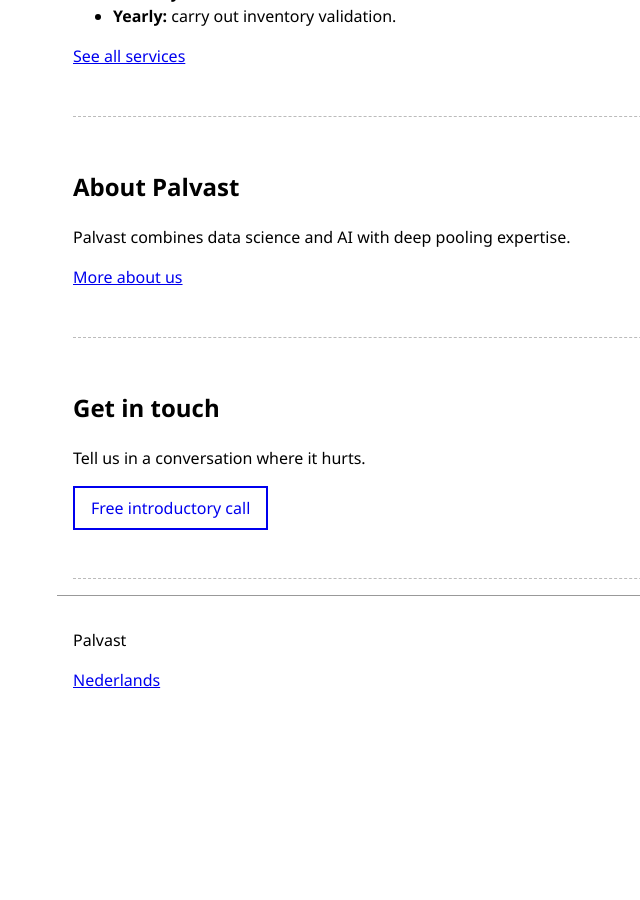
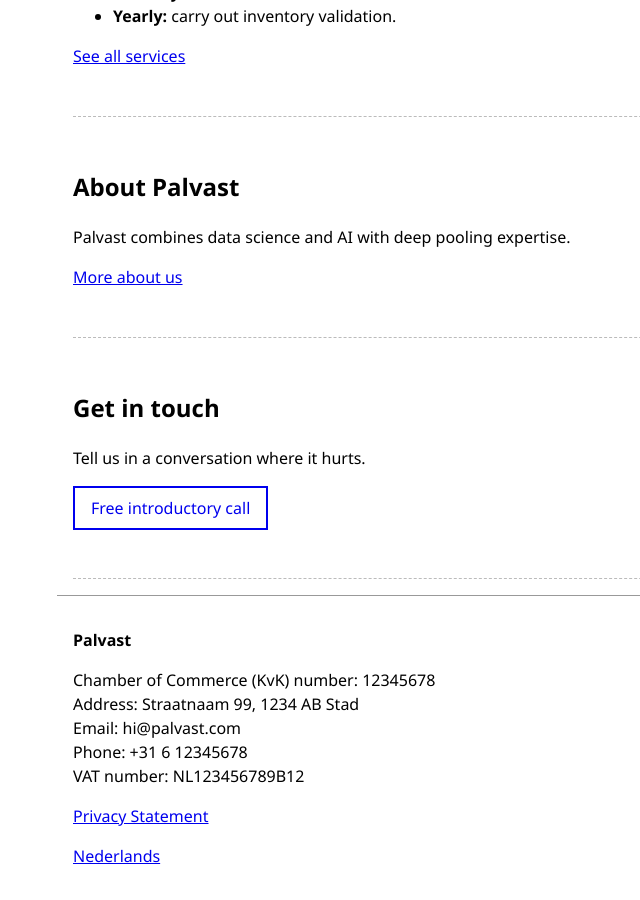
Before and after one commit to StijnKorver242824/palvast.com-website, a Jekyll site: the page built from en/index.html, in a window 1280 px wide and 900 px high, scrolled down 1267 px. Shown: the whole window, without its empty margins (87-727 px from the left). Built offline with Jekyll 4.4.1, drawn with Linux system fonts in a browser that asks for light colours; before the commit the page ends 1991 px from its top, so only the background shows below that.

Commit message:
add privacy statement

```diff
--- /dev/null
+++ b/_data/company.yml
@@ -0,0 +1,8 @@
+# Company details shown in the footer and the privacy statement.
+# Replace the placeholders. Leave a value empty ("") to hide that line (e.g. vat).
+legal_name: "Palvast"
+kvk: "12345678"
+address: "Straatnaam 99, 1234 AB Stad"
+email: "hi@palvast.com"
+phone: "+31 6 12345678"
+vat: "NL123456789B12"
--- a/_data/en.yml
+++ b/_data/en.yml
@@ -19,3 +19,10 @@ contact_cta:
   heading: "Get in touch"
   text: "Tell us in a conversation where it hurts."
 footer_note: "Later: KvK number, contact details, privacy statement (decision 8)"
+company_labels:
+  kvk: "Chamber of Commerce (KvK) number"
+  address: "Address"
+  email: "Email"
+  phone: "Phone"
+  vat: "VAT number"
+  privacy: "Privacy Statement"
--- a/_includes/footer.html
+++ b/_includes/footer.html
@@ -1,7 +1,19 @@
 {%- assign t = site.data[page.lang] -%}
+{%- assign c = site.data.company -%}
 {%- if page.lang == 'nl' -%}{%- assign other_url = page.url | replace_first: '/nl/', '/en/' -%}{%- else -%}{%- assign other_url = page.url | replace_first: '/en/', '/nl/' -%}{%- endif -%}
 <footer>
-    <p>Palvast</p>
-    {% comment %} {{ t.footer_note }} {% endcomment %}
+    <p><strong>{{ c.legal_name }}</strong></p>
+    <p>
+      {{ t.company_labels.kvk }}: {{ c.kvk }}<br>
+      {{ t.company_labels.address }}: {{ c.address }}<br>
+      {{ t.company_labels.email }}: {{ c.email }}
+      {%- if c.phone != "" %}<br>
+      {{ t.company_labels.phone }}: {{ c.phone }}
+      {%- endif %}
+      {%- if c.vat != "" %}<br>
+      {{ t.company_labels.vat }}: {{ c.vat }}
+      {%- endif %}
+    </p>
+    <p><a href="/{{ page.lang }}/privacy/">{{ t.company_labels.privacy }}</a></p>
     <p><a href="{{ other_url }}" hreflang="{{ t.other_lang }}" lang="{{ t.other_lang }}">{{ t.other_lang_name }}</a></p>
   </footer>
```
Also changed, not shown: _data/nl.yml (+8 -1 lines), en/privacy/index.html (added, +49 -0 lines), nl/privacy/index.html (added, +49 -0 lines), README.md.
